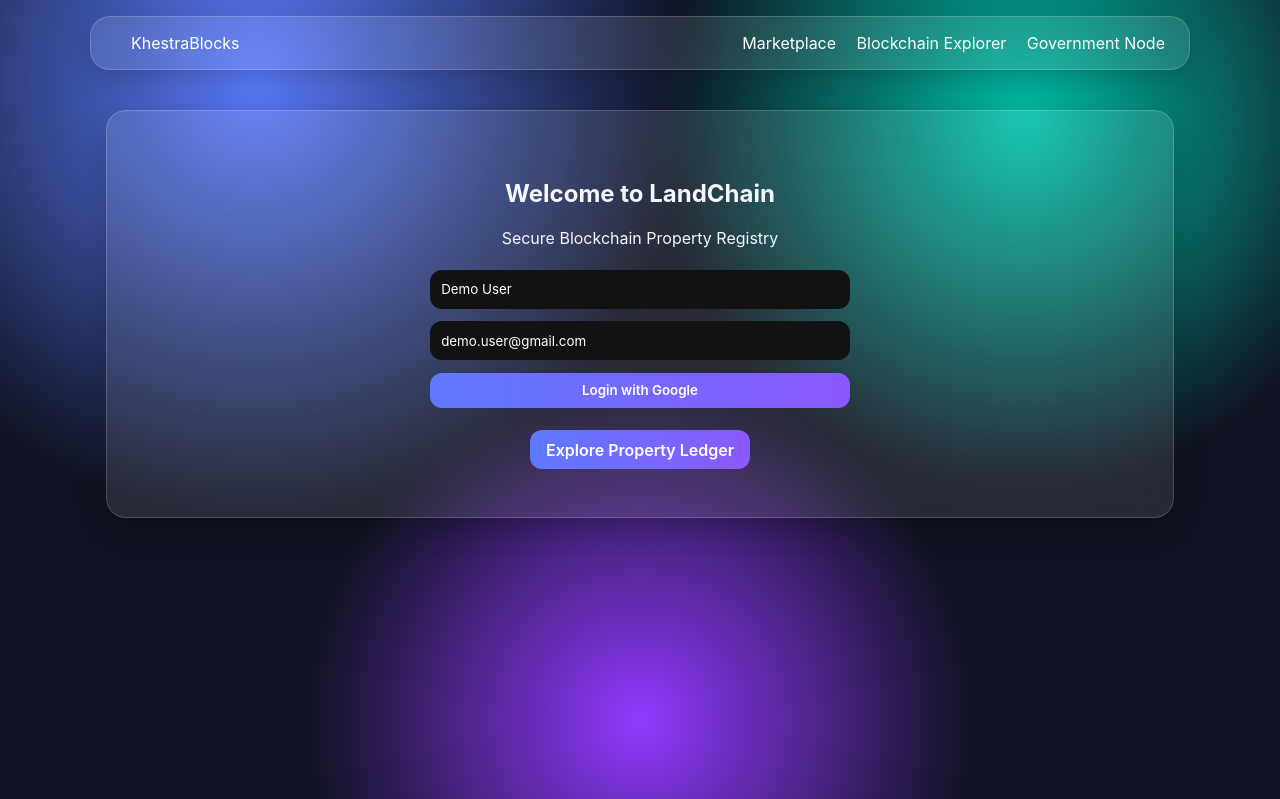
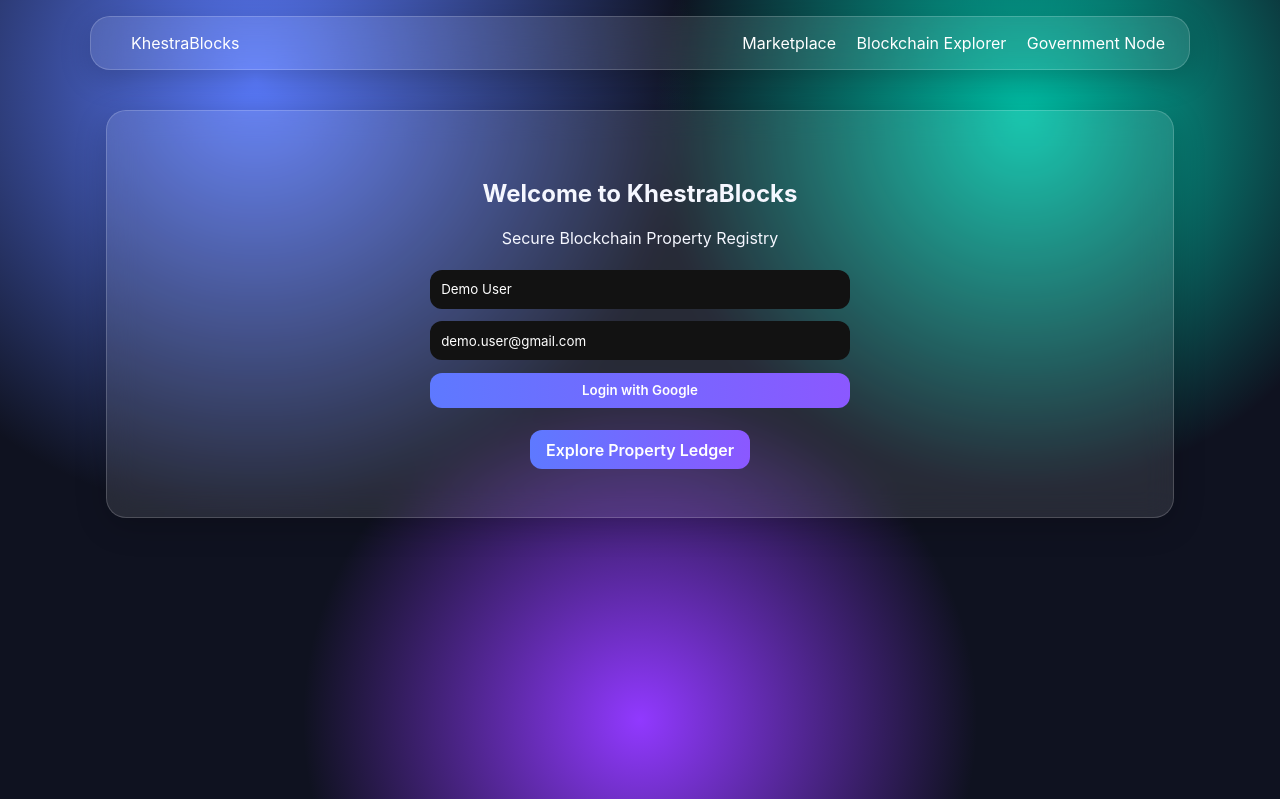
Before and after one commit to Div-IN-Git/khestrablocks, a Flask app: page / in a window 1280 px wide. Shown: the top 799 px of the page. Run offline with Flask 3, Linux system fonts and the light colour scheme; data comes from the database, SQL or seed files in the repository; parts of the project's set-up code (start-up, migrations or seed data) failed here and were passed over.

Commit message:
Update landing.html

```diff
--- a/templates/landing.html
+++ b/templates/landing.html
@@ -1,7 +1,7 @@
 {% extends 'base.html' %}
 {% block content %}
 <section class="hero glass">
-  <h1>Welcome to LandChain</h1>
+  <h1>Welcome to KhestraBlocks</h1>
   <p>Secure Blockchain Property Registry</p>
   <form method="post" action="{{ url_for('login') }}" class="inline-form">
     <input type="text" name="name" value="Demo User" placeholder="Name">
```
